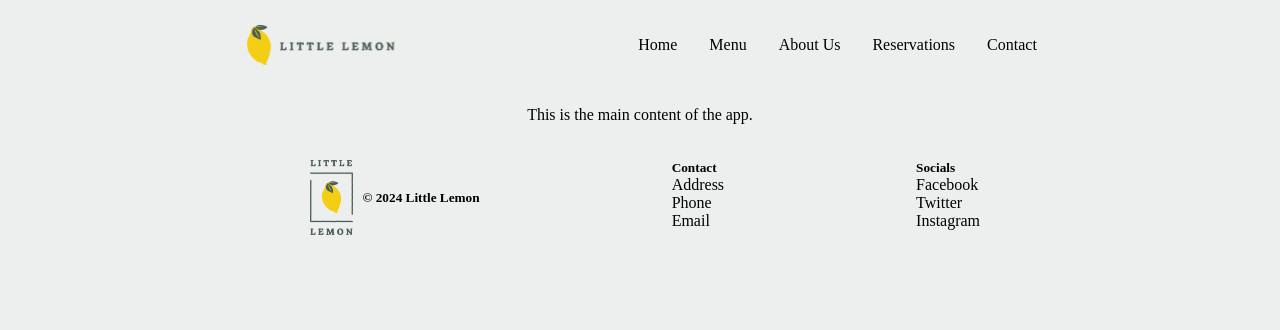
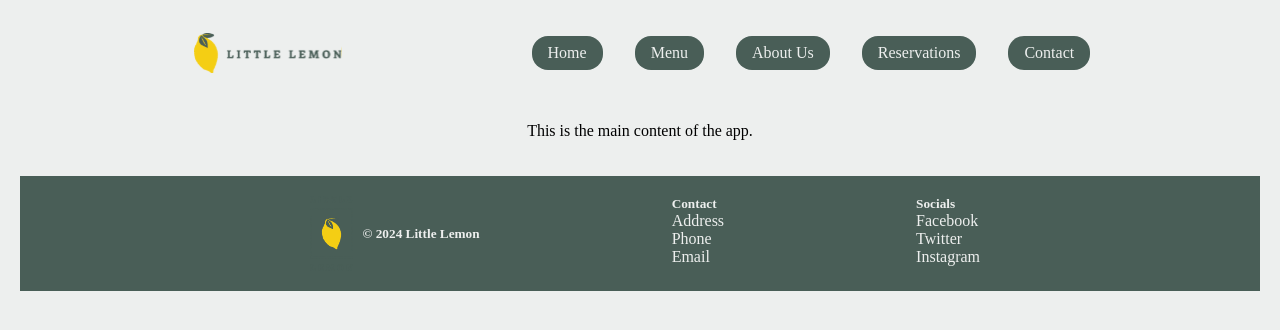
Before and after one commit to ndimitrakas/LittleLemonCapstoneProject, a React (Create React App) app: page / in a window 1280 px wide. Shown: the top 330 px of the page. Built offline with nearby package versions, Linux system fonts and the light colour scheme.

Commit message:
Adjusted colors and links styling

```diff
--- a/src/App.css
+++ b/src/App.css
@@ -44,17 +44,17 @@
 
 a {
   text-decoration: none;
-  color: black;
+  color: #EDEFEE;
   font-family: "Markazi Text", serif;
 }
 
 a:hover {
-  color: black;
-  text-decoration: underline;
+  color: #EE9972;
+  opacity: 70%;
 }
 
 a:active {
-  color: #EE9972
+  color: black;
 }
 
 body {
@@ -65,6 +65,7 @@ body {
 
 h5 {
   margin: 0;
+  color: #EDEFEE;
 }
 
 
@@ -85,6 +86,9 @@ nav {
 nav li {
   display: inline-block;
   margin: 1em;
+  background-color: #495e57;
+  border-radius: 16px;
+  padding: 0.5em 1em;
 }
 
 #logo {
@@ -121,6 +125,8 @@ footer {
   flex-wrap: wrap;
   justify-content: center;
   align-items: center;
+  padding: 20px;
+  background-color: #495e57;
 }
 
 footer ul {
@@ -135,6 +141,7 @@ footer div {
 
 footer p {
   margin: 0;
+  color: #EDEFEE;
 }
 
 footer img {
@@ -154,7 +161,8 @@ footer img {
     flex-wrap: wrap;
     justify-content: center;
     align-items: flex-start;
-    margin: 20px
+    margin: 20px;
+    background-color: #495e57;
   }
 
   footer div {
```
